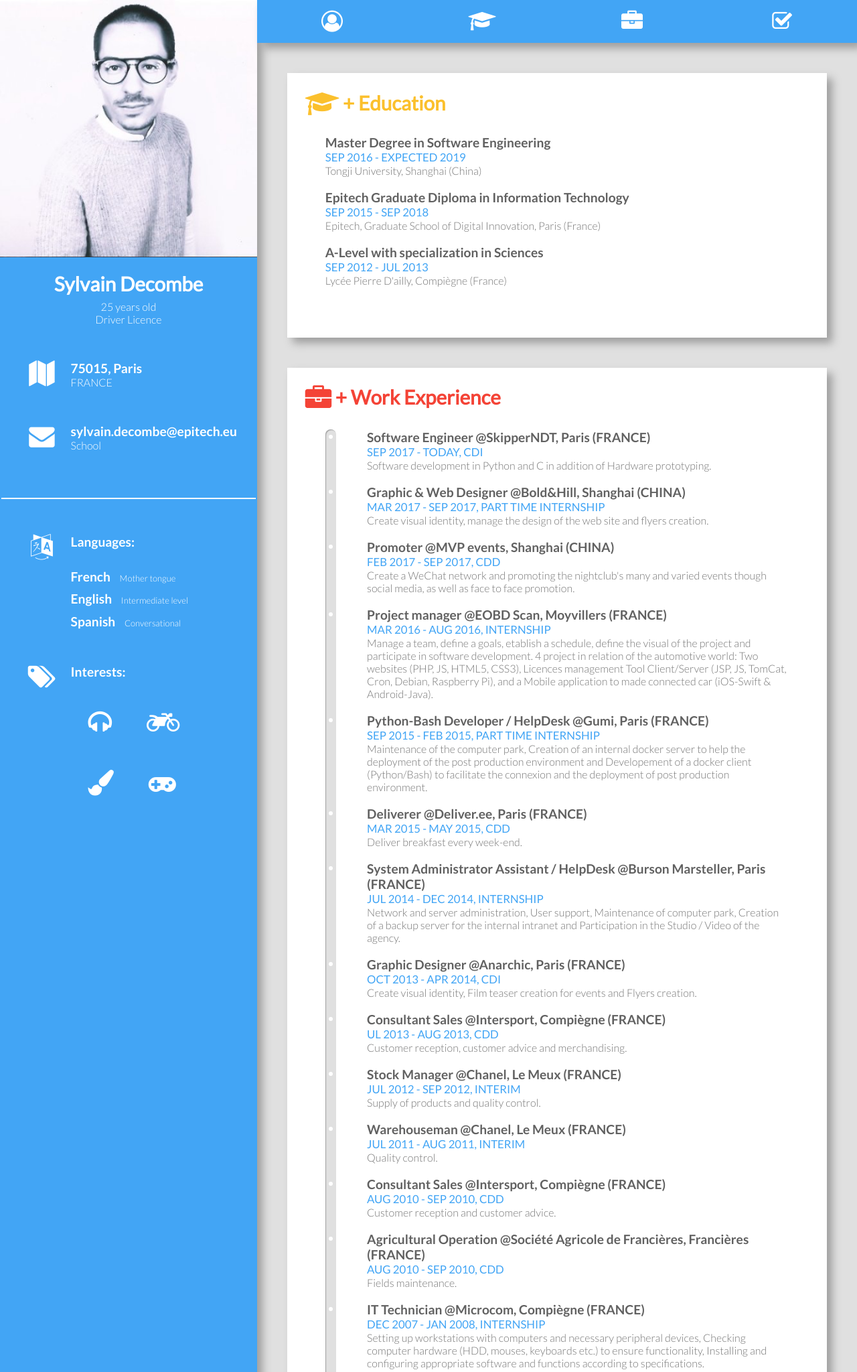
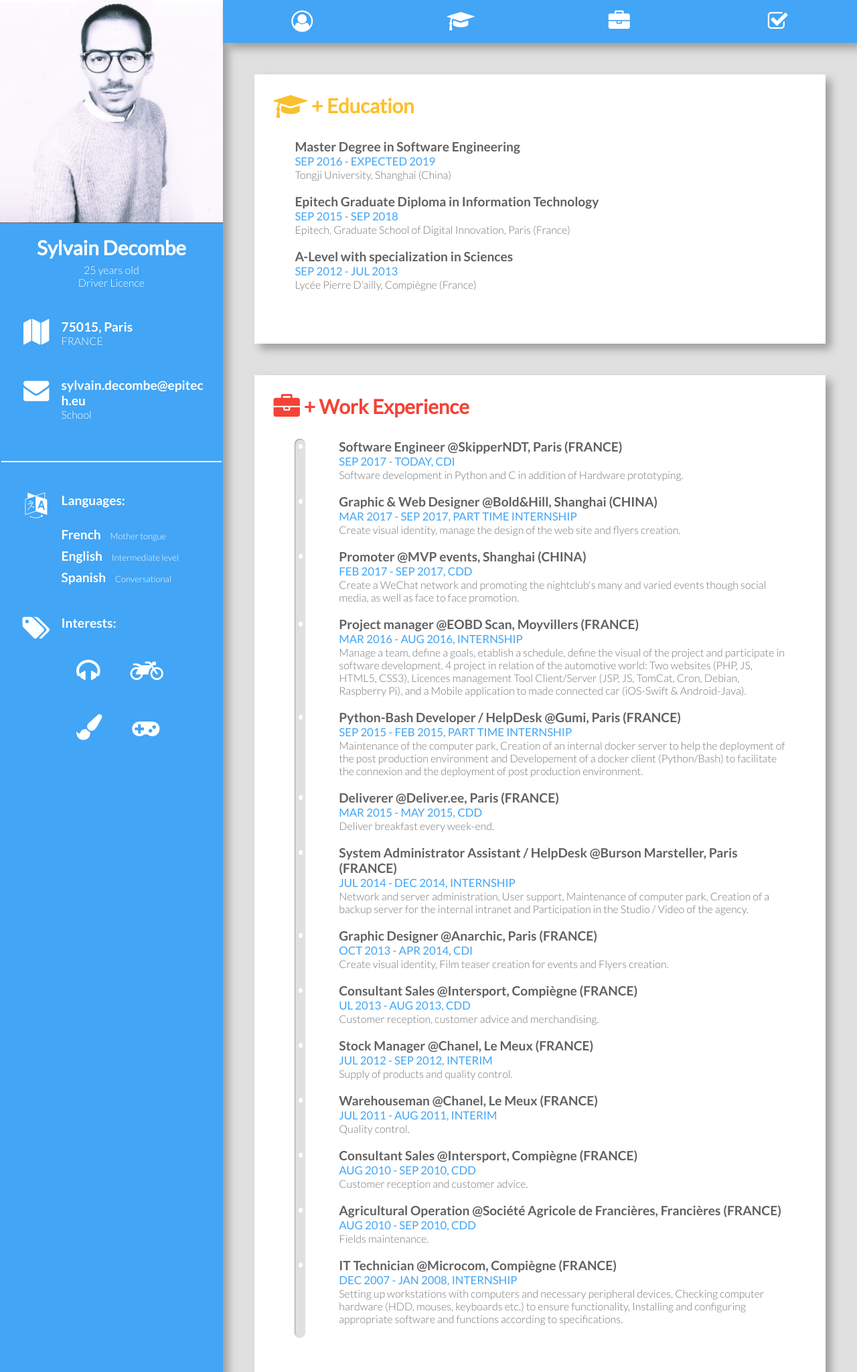
Before and after one commit to Sylvaindce/sylvaindce.github.io, a PHP site: page / in a window 1280 px wide. Shown: the top 2048 px of the page at 67% size. Run offline with PHP 8.4, Linux system fonts and the light colour scheme.

Commit message:
modify style in css

```diff
--- a/css/mystyle.css
+++ b/css/mystyle.css
@@ -79,7 +79,7 @@ h6 {font-size:0.9em;}
 #leftview {
   min-height: 100vh;
   background: #42a5f5;
-  width: 30%;
+  width: 26%;
   box-shadow: 8px 8px 12px #9e9e9e;
   float: left;
 }
@@ -87,7 +87,7 @@ h6 {font-size:0.9em;}
 #mainview {
   min-height: 100vh;
   background: none !important;
-  width: 70%;
+  width: 74%;
   float: left;
   padding-top: 8vh;
   flex: 1;
@@ -123,7 +123,7 @@ header {
 
 nav {
   min-height: 8vh;
-  width: 70%;
+  width: 74%;
   background: #42a5f5;
   float: right;
   /*position: fixed;*/
```
